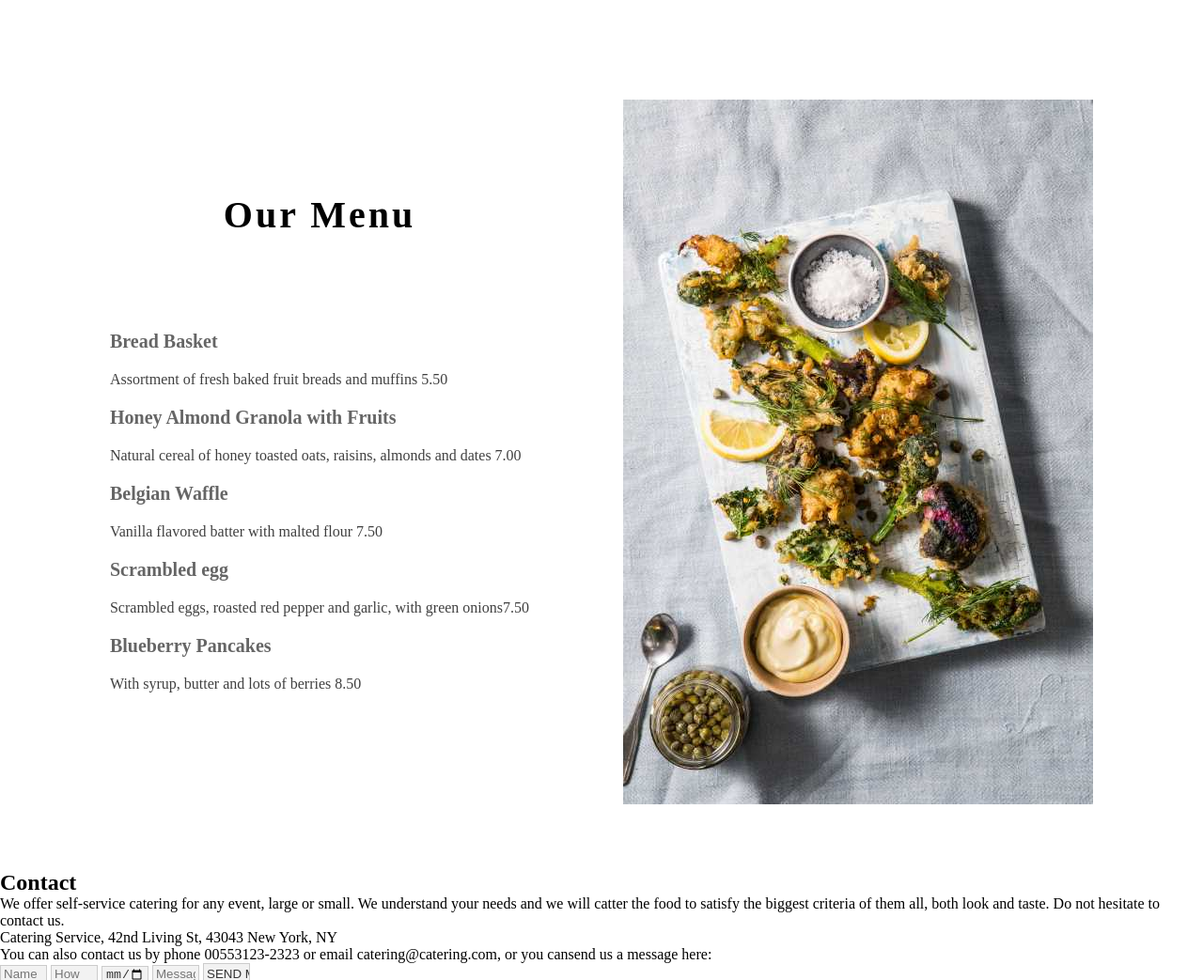
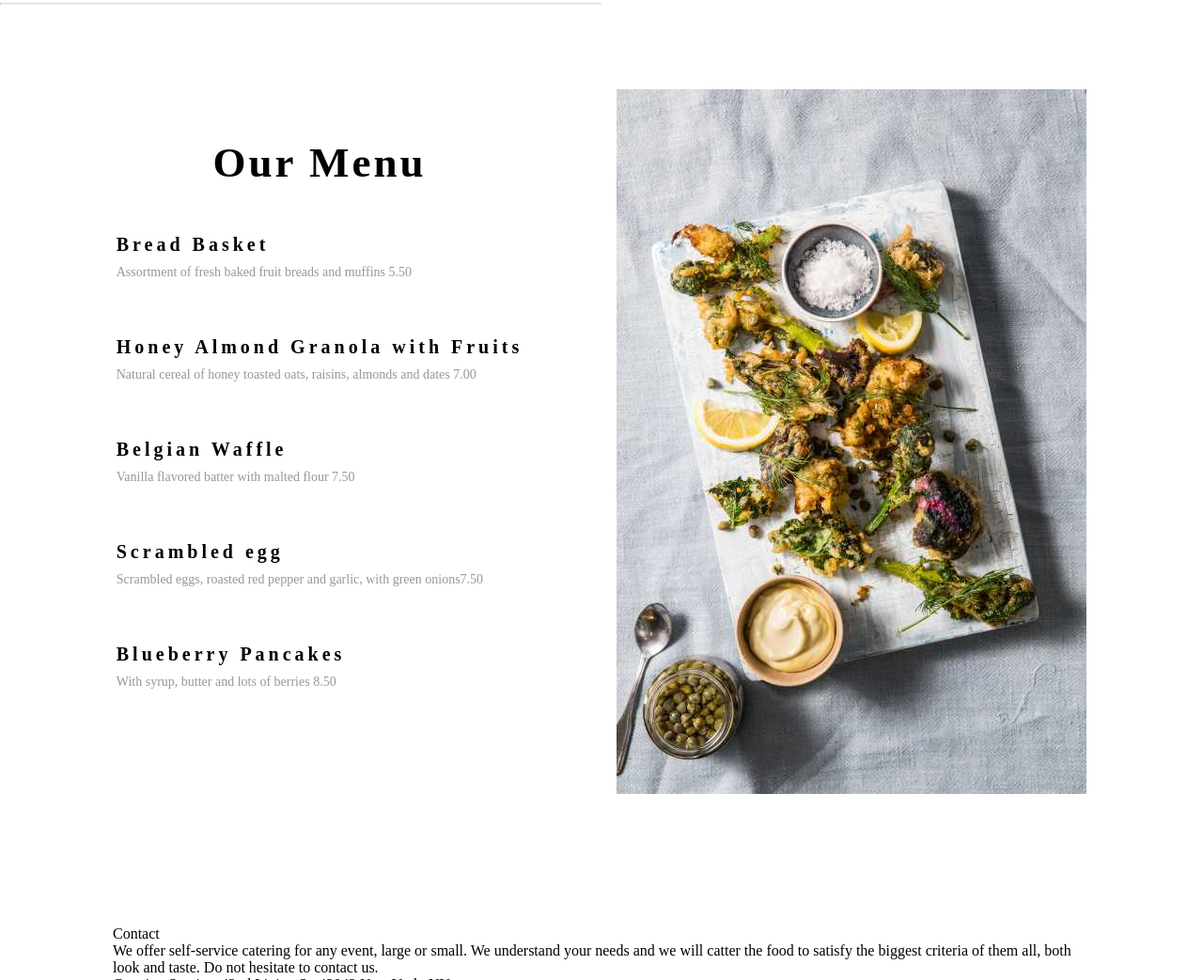
Before and after one commit to Godogani/AvaliacaoWEB, a plain HTML site: page index.html in a window 1280 px wide. Shown: the part 1757-2800 px from the top of the page at 94% size. Drawn offline with Linux system fonts and the light colour scheme.

Commit message:
Update made on 05/12/2022
CSS update. Add <hr> on HTML too

```diff
--- a/index.html
+++ b/index.html
@@ -57,20 +57,22 @@
             </div>
         </div>
 
+
+        <hr class="line">
         <!--Menu-->
 
         <div class="menu">
             <div class="menu-items">
                 <span class="menu-title"><strong>Our Menu</strong></span>
-                <span class="menu-item opacity1">Bread Basket</span>
+                <span class="menu-item">Bread Basket</span>
                 <span class="menu-subitem">Assortment of fresh baked fruit breads and muffins 5.50</span>
-                <span class="menu-item opacity1">Honey Almond Granola with Fruits</span>
+                <span class="menu-item ">Honey Almond Granola with Fruits</span>
                 <span class="menu-subitem">Natural cereal of honey toasted oats, raisins, almonds and dates 7.00</span>
-                <span class="menu-item opacity1">Belgian Waffle</span>
+                <span class="menu-item ">Belgian Waffle</span>
                 <span class="menu-subitem">Vanilla flavored batter with malted flour 7.50</span>
-                <span class="menu-item opacity1">Scrambled egg</span>
+                <span class="menu-item ">Scrambled egg</span>
                 <span class="menu-subitem">Scrambled eggs, roasted red pepper and garlic, with green onions7.50</span>
-                <span class="menu-item opacity1">Blueberry Pancakes</span>
+                <span class="menu-item ">Blueberry Pancakes</span>
                 <span class="menu-subitem">With syrup, butter and lots of berries 8.50</span>
             </div>
             <img src="images/tablesetting.jpg " />
@@ -79,30 +81,20 @@
         <!--Contact-->
 
         <div class="contact">
-            <h2>Contact</h2>
-
-            <p>
-                We offer self-service catering for any event, large or small. We understand your needs and we will catter the food to satisfy the biggest criteria of them all, both look and taste. Do not hesitate to contact us.
-            </p>
-
-            <span class="contact-item">
-                Catering Service, 42nd Living St, 43043 New York, NY
-            </span>
-
-            <p>
-                You can also contact us by phone 00553123-2323 or email catering@catering.com, or you cansend us a message here:
-            </p>
-
+            <div class="contact-title">Contact</div>
+            <div class="contact-subtitle">We offer self-service catering for any event, large or small. We understand your needs and we will catter the food to satisfy the biggest criteria of them all, both look and taste. Do not hesitate to contact us. </div>
+            <span class="contact-item">Catering Service, 42nd Living St, 43043 New York, NY</span>
+            <p>You can also contact us by phone 00553123-2323 or email catering@catering.com, or you cansend us a message here: </p>
             <form>
                 <input type="text" placeholder="Name" class="message" />
                 <input type="number" placeholder="How many people" class="message" />
-                <input type="date" value="16/11/2020" />
+                <input type="datetime" value="2020-16-11T20:00" />
                 <input type="text" placeholder="Message / Special Requirements" class="message" />
                 <input type="submit" value="SEND MESSAGE" />
             </form>
         </div>
         <footer>
-            <span class="rodape">
+            <span class="page-footer">
                 powered by w3.css
             </span>
         </footer>
--- a/styles.css
+++ b/styles.css
@@ -26,6 +26,9 @@
     font-size: 15px;
     letter-spacing: 4px;
     box-shadow: 0px 1px 6px black;
+    position: absolute;
+    width: 100%;
+    background-color: white;
 }
 
 .nav-logo {
@@ -107,6 +110,14 @@
     margin-left: 10px;
 }
 
+.line {
+    display: flex;
+    justify-content: center;
+    border-top: 0.5px solid rgb(223, 223, 223);
+    margin: 20px 0;
+    width: 50%;
+}
+
 
 /*Menu*/
 
@@ -122,34 +133,44 @@
     flex-flow: column wrap;
     max-width: 450px;
     margin-right: 100px;
+    font-size: 14px;
 }
 
 .menu-title {
     text-align: center;
-    font-size: 40px;
-    margin-bottom: 100px;
+    font-size: 45px;
+    margin-bottom: 50px;
     letter-spacing: 3px;
 }
 
 .menu-item {
     font-size: 20px;
-    padding-bottom: 20px;
     font-weight: bolder;
+    letter-spacing: 4px;
+    margin-bottom: 10px;
 }
 
 .menu-subitem {
     opacity: 0.75;
-    padding-bottom: 20px;
+    color: #757575;
+    margin-bottom: 60px;
 }
 
 
 /*Contact*/
 
+.contact {
+    display: flex;
+    justify-content: center;
+    flex-wrap: wrap;
+    flex-direction: column;
+    margin: 0 50px;
+    padding: 70px;
+}
+
 .contact input {
-    width: 50px;
-    height: 20px;
-    background-color: #f2f2f2;
-    padding: 3px;
-    border: 1px solid #ccc;
-    color: #333;
+    padding: 10px;
+    border: none;
+    border-bottom: 1px solid #ccc;
+    width: 100%;
 }
```
